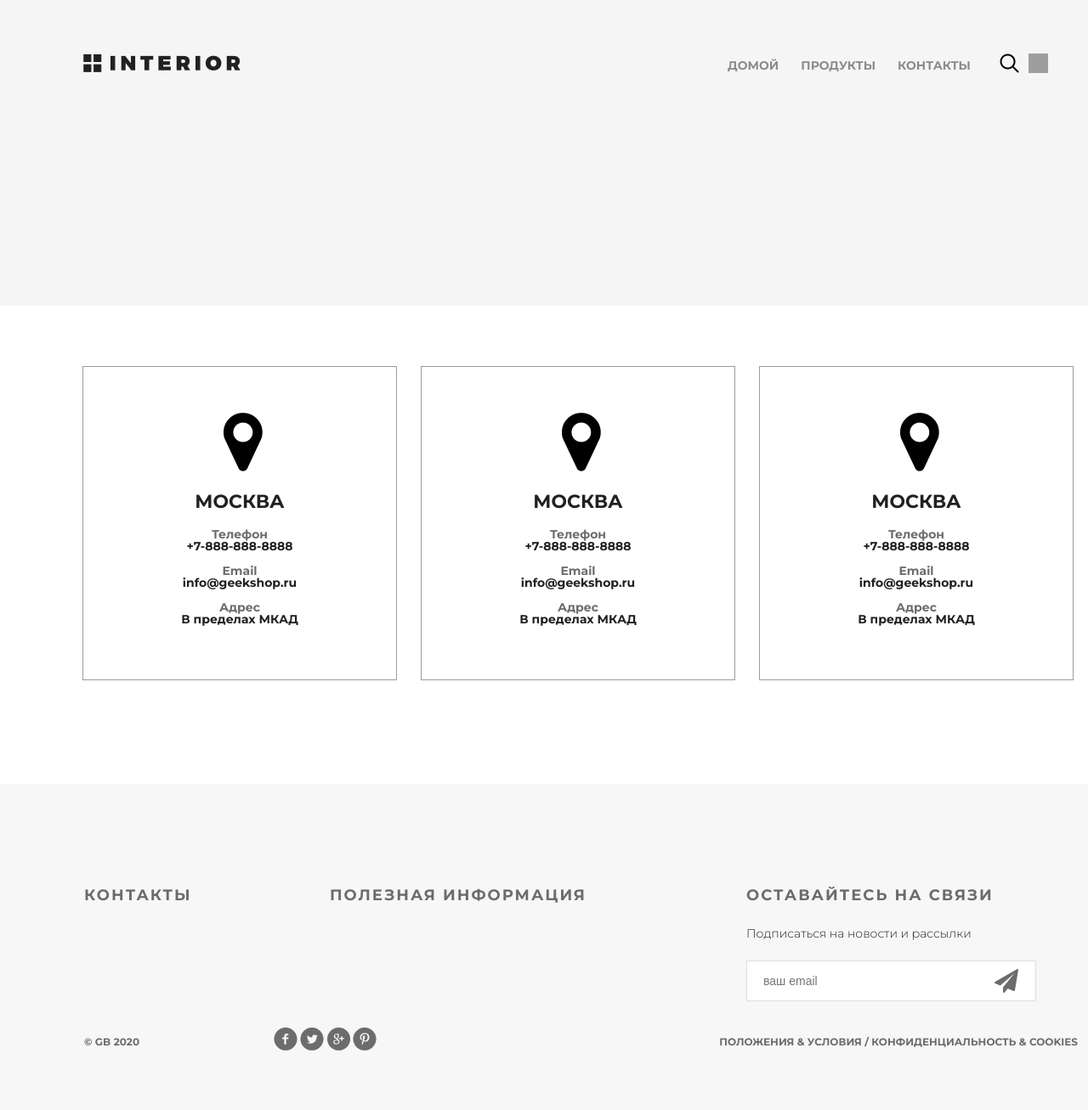
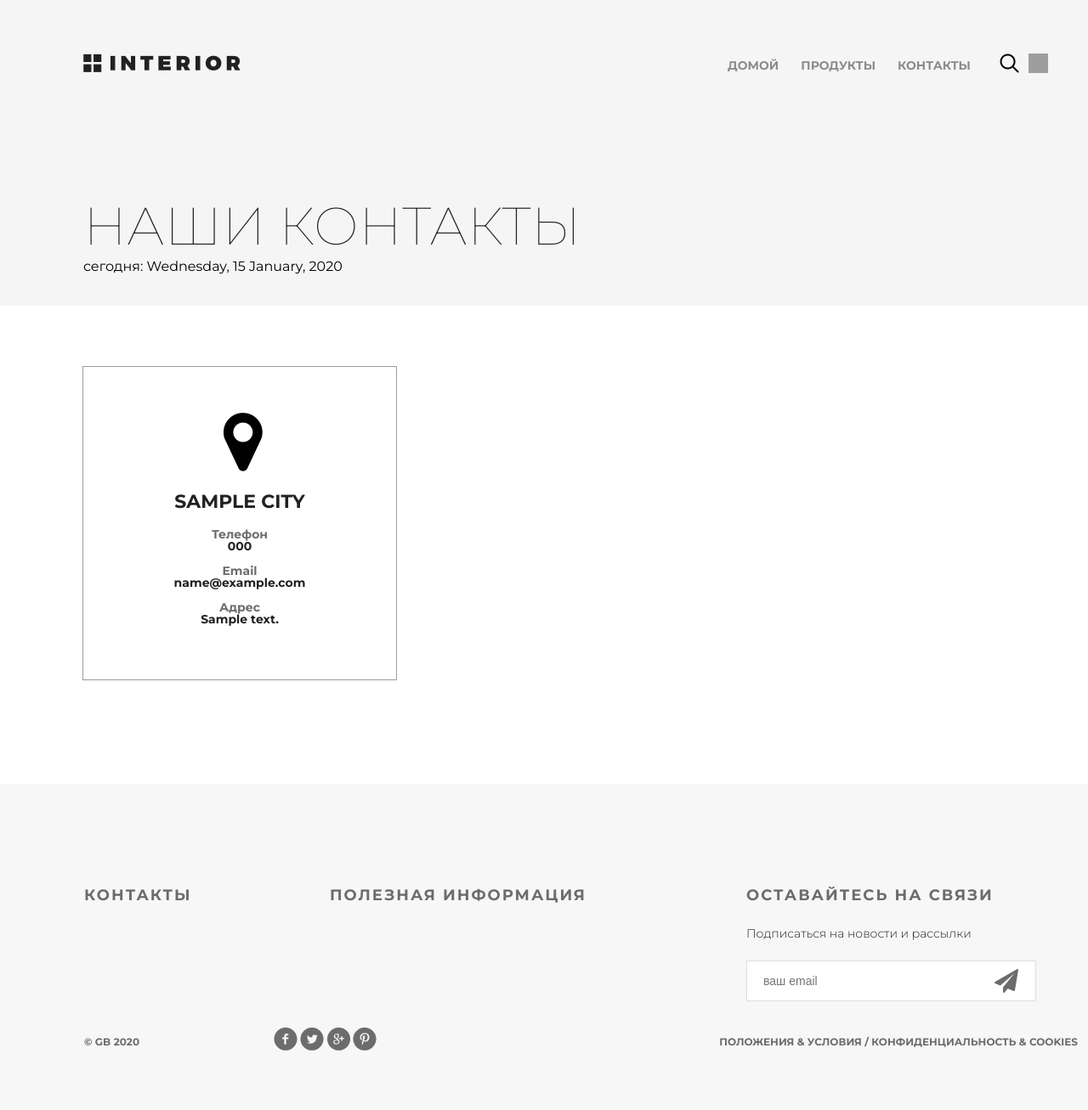
Before and after one commit to NikitaKsenofontov/geekshop, a Django app: template mainapp/templates/mainapp/contact.html in a window 1280 px wide; the page is wider, and only the part inside the window is pictured. Shown: that part at 85% size. Run offline with Django 3.2, Linux system fonts and the light colour scheme; the template is opened without the code that fills it: most values are stand-ins (such as "Sample title", 1, 10 or a date in 2020); grey boxes are pictures that could not be loaded.

Commit message:
Lesson 2. Repeat and filters

```diff
--- a/geekshop/urls.py
+++ b/geekshop/urls.py
@@ -7,5 +7,10 @@ urlpatterns = [
     path("admin/", admin.site.urls),
     path("", mainapp.main, name="main"),
     path("products/", mainapp.products, name="products"),
+    path("products/all", mainapp.products, name="products_all"),
+    path("products/home", mainapp.products, name="products_home"),
+    path("products/office", mainapp.products, name="products_office"),
+    path("products/modern", mainapp.products, name="products_modern"),
+    path("products/classic", mainapp.products, name="products_classic"),
     path("contact/", mainapp.contact, name="contact"),
 ]
--- a/mainapp/templates/mainapp/base.html
+++ b/mainapp/templates/mainapp/base.html
@@ -7,7 +7,7 @@
     <meta charset="utf-8">
     <title>
         {% block title %}
-        {{ title }}
+        {{ title|capfirst }}
         {% endblock title %}
     </title>
 
--- a/mainapp/templates/mainapp/contact.html
+++ b/mainapp/templates/mainapp/contact.html
@@ -5,61 +5,33 @@
 {% block menu %}
 <div class="hero">
     <div class="header clearfix">
-		{% include 'mainapp/includes/inc_menu.html' %}
-	</div>
+        {% include 'mainapp/includes/inc_menu.html' %}
+    </div>
+    <h1>наши контакты</h1>
+    <p>сегодня: {{ visit_date|date:"l, j F, Y" }}</p>
 </div>
 {% endblock %}
 
 {% block content %}
 <div class="location">
+    {% for location in locations %}
     <div class="location-1">
         <i class="fa fa-map-marker fa-5x"></i>
-        <h4>Москва</h4>
+        <h4>{{ location.city }}</h4>
         <div class="contacts">
             <h5>Телефон</h5>
-            <p>+7-888-888-8888</p>
+            <p>{{ location.phone }}</p>
         </div>
         <div class="contacts">
             <h5>Email</h5>
-            <p>info@geekshop.ru</p>
+            <p>{{ location.email }}</p>
         </div>
         <div class="contacts">
             <h5>Адрес</h5>
-            <p>В пределах МКАД</p>
+            <p>{{ location.address }}</p>
         </div>
     </div>
-    <div class="location-1">
-        <i class="fa fa-map-marker fa-5x"></i>
-        <h4>Москва</h4>
-        <div class="contacts">
-            <h5>Телефон</h5>
-            <p>+7-888-888-8888</p>
-        </div>
-        <div class="contacts">
-            <h5>Email</h5>
-            <p>info@geekshop.ru</p>
-        </div>
-        <div class="contacts">
-            <h5>Адрес</h5>
-            <p>В пределах МКАД</p>
-        </div>
-    </div>
-    <div class="location-1">
-        <i class="fa fa-map-marker fa-5x"></i>
-        <h4>Москва</h4>
-        <div class="contacts">
-            <h5>Телефон</h5>
-            <p>+7-888-888-8888</p>
-        </div>
-        <div class="contacts">
-            <h5>Email</h5>
-            <p>info@geekshop.ru</p>
-        </div>
-        <div class="contacts">
-            <h5>Адрес</h5>
-            <p>В пределах МКАД</p>
-        </div>
-    </div>
+    {% endfor %}
 </div>
 
 <div class="clr"></div>
```
Also changed, not shown: mainapp/templates/mainapp/includes/inc_categories_menu.html (added, +9 -0 lines), mainapp/templates/mainapp/index.html (+16 -13 lines), mainapp/templates/mainapp/products.html (+7 -29 lines), mainapp/views.py (+60 -3 lines).
